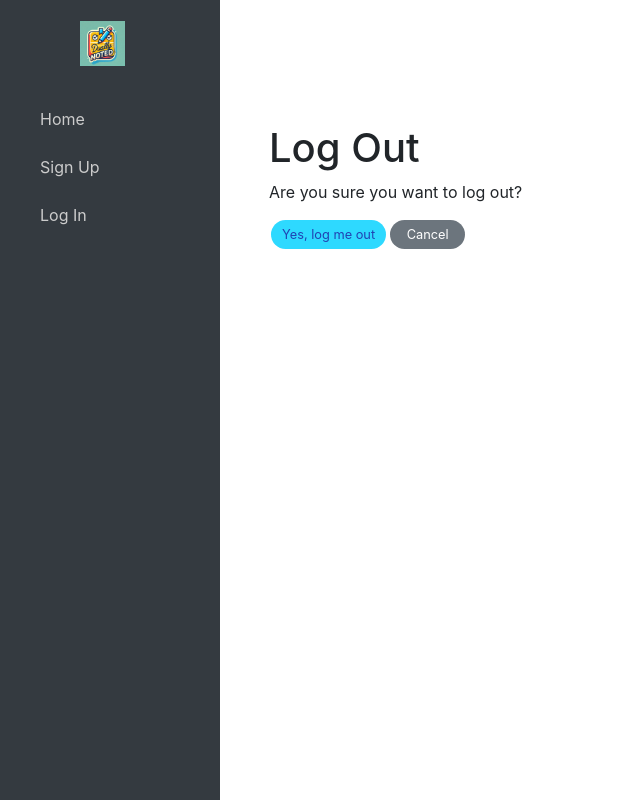
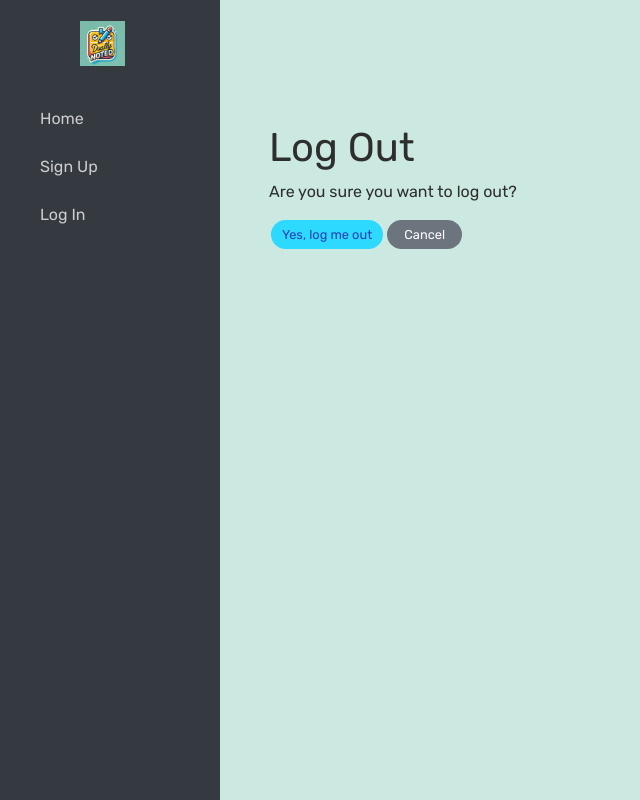
Before and after one commit to SnappyJumper/dually-noted, a React (Create React App) app: page /logout in a window 1280 px wide. Shown: the whole page, without its empty margins (0-640 px from the left). Built offline with nearby package versions, Linux system fonts and the light colour scheme; no server answers.

Commit message:
Added a font and some basic styles to App.module.css

```diff
--- a/src/App.module.css
+++ b/src/App.module.css
@@ -1,3 +1,27 @@
+
+@import url('https://fonts.googleapis.com/css2?family=Rubik:wght@400;600&display=swap');
+
+:root {
+  --sticky-yellow: #FFFCB7;
+  --sticky-orange: #FFD7A0;
+  --sticky-pink: #FFD3D3;
+  --accent-blue: #41CFFF;
+  --text-dark: #2e2e2e;
+  --background: #CBE9E0;
+
+  --radius: 12px;
+  --shadow: 0 4px 6px rgba(0, 0, 0, 0.1);
+}
+
+body {
+  font-family: 'Rubik', sans-serif;
+  background-color: var(--background);
+  color: var(--text-dark);
+  margin: 0;
+  padding: 0;
+}
+
+
 .main {
     margin-left: 0;
     padding: 2rem;
```
